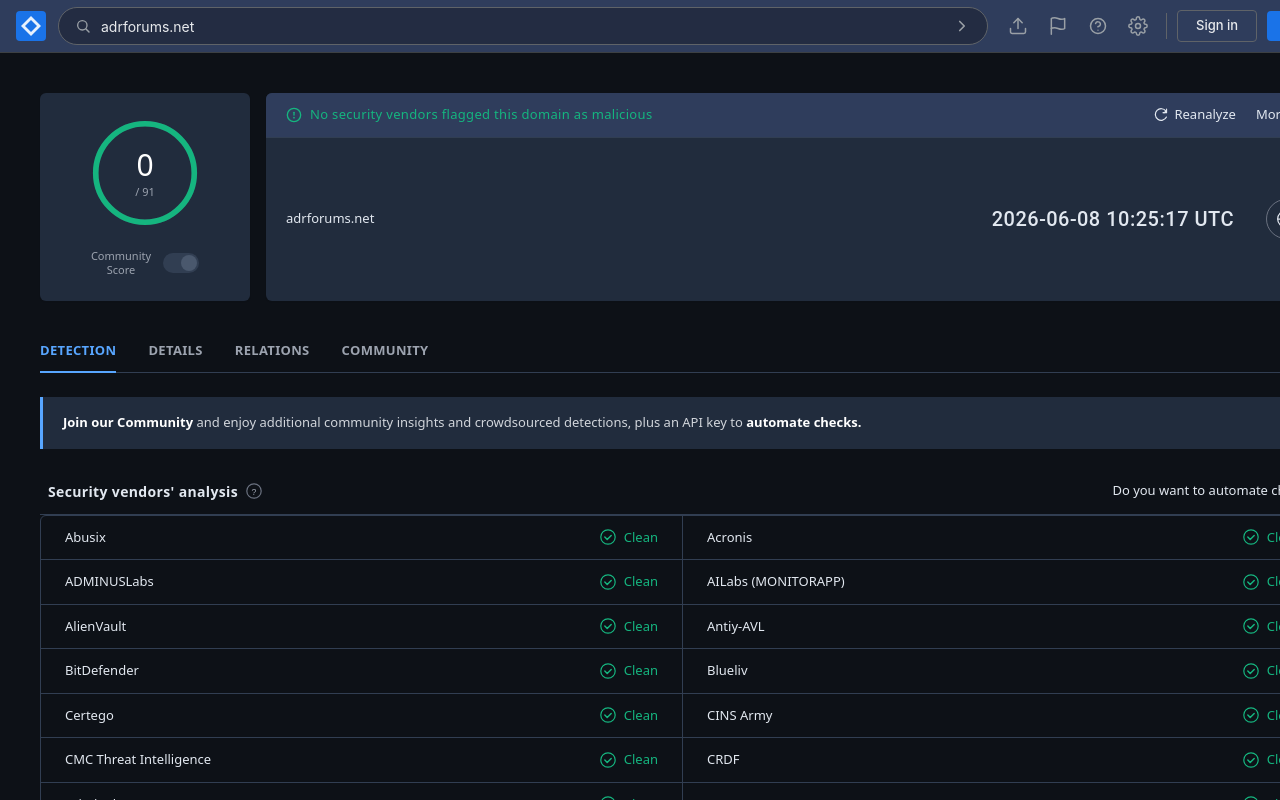
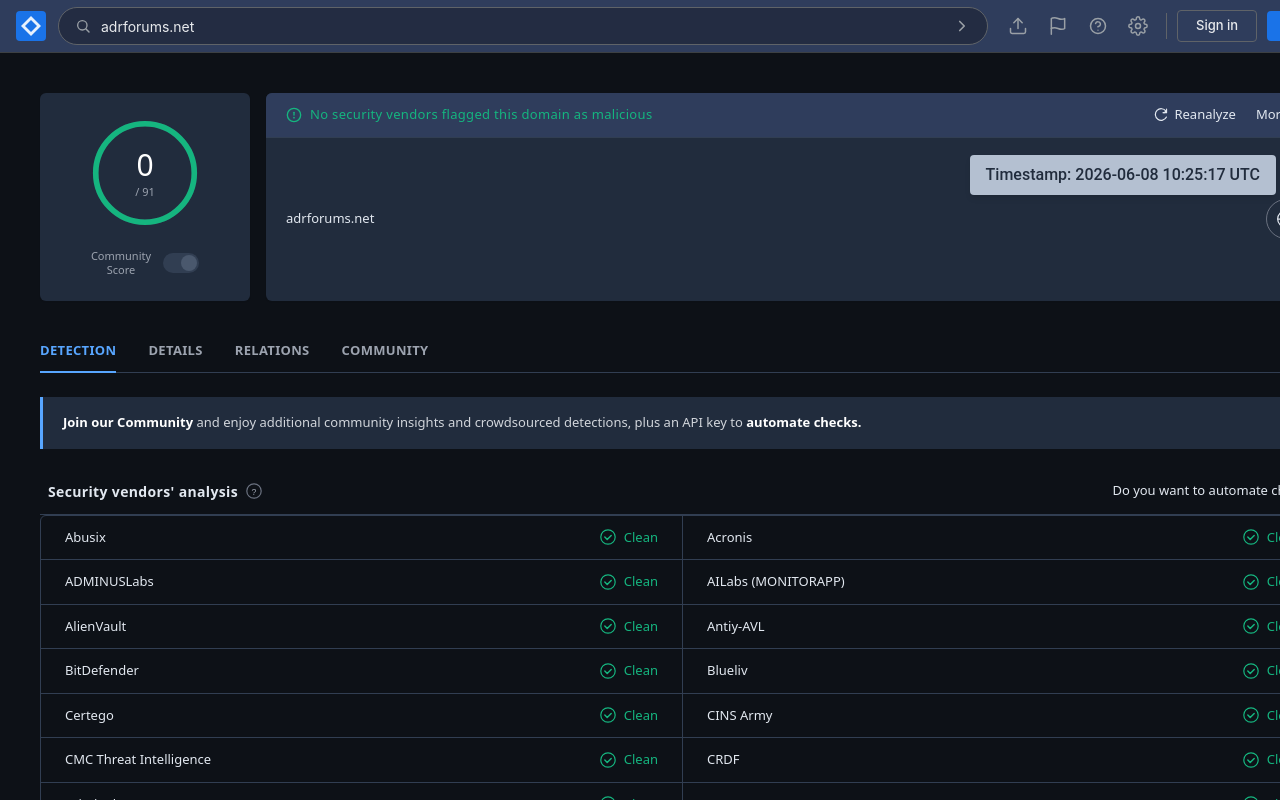
Before and after one commit to RaselMridha792/virus-total-dan6, a Next.js app: page / in a window 1280 px wide. Shown: the top 800 px of the page. Built offline with nearby package versions, Linux system fonts and the light colour scheme.

Commit message:
fix revitions

```diff
--- a/app/page.tsx
+++ b/app/page.tsx
@@ -3,17 +3,19 @@
 import SearchHeader from "@/components/SearchHeader";
 import DateInfoCards from "@/components/DateInfoCards";
 import DomainReportMock from "@/components/DomainReportMock";
-// import TimestampFooter from "@/components/TimestampFooter";
+import TimestampWidget from "@/components/TimestampWidget";
 
 export default function Home() {
   const [domain, setDomain] = useState("adrforums.net");
 
   return (
-    <div style={{ minHeight: "100vh", backgroundColor: "#0d1117" }}>
+    <div style={{ minHeight: "100vh", backgroundColor: "#0d1117", position: "relative" }}>
+      {/* একদম উপরে ভাসমান থাকার জন্য এই উইজেটটি */}
+      <TimestampWidget />
+
       <SearchHeader domain={domain} onSearch={setDomain} />
       <DateInfoCards domain={domain} />
       <DomainReportMock domain={domain} />
-      {/* <TimestampFooter /> */}
     </div>
   );
 }
--- a/components/DateInfoCards.tsx
+++ b/components/DateInfoCards.tsx
@@ -1,53 +1,12 @@
 "use client";
-import { useEffect, useRef, useState } from "react";
 
 interface DateInfoCardsProps {
   domain: string;
 }
 
-// 🕒 UTC Time Helpers (আপনার ফুটার থেকে নেওয়া)
-function getUTCString(): string {
-  const now = new Date();
-  const y = now.getUTCFullYear();
-  const mo = String(now.getUTCMonth() + 1).padStart(2, "0");
-  const d = String(now.getUTCDate()).padStart(2, "0");
-  const h = String(now.getUTCHours()).padStart(2, "0");
-  const mi = String(now.getUTCMinutes()).padStart(2, "0");
-  const s = String(now.getUTCSeconds()).padStart(2, "0");
-  return `${y}-${mo}-${d} ${h}:${mi}:${s} UTC`;
-}
-
-function toPickerFormat(val: string): string {
-  try {
-    return val.replace(" UTC", "").replace(" ", "T").slice(0, 16);
-  } catch {
-    return "";
-  }
-}
-
-function fromPickerFormat(val: string): string {
-  if (!val) return "";
-  const [date, time] = val.split("T");
-  return `${date} ${time}:00 UTC`;
-}
-
 export default function DateInfoCards({ domain }: DateInfoCardsProps) {
-  const [value, setValue] = useState("");
-  const pickerRef = useRef<HTMLInputElement>(null);
-
-  useEffect(() => {
-    setValue(getUTCString());
-  }, []);
-
-  const handleClick = () => {
-    pickerRef.current?.showPicker?.();
-    pickerRef.current?.focus();
-  };
-
   return (
     <div className="w-full mx-auto px-10 my-10 font-sans">
-
-      {/* 🚀 Main Container */}
       <div className="flex flex-col md:flex-row gap-4">
 
         {/* 🟢 LEFT CARD: Score Card */}
@@ -55,24 +14,13 @@
           <div className="relative w-28 h-28 flex flex-col items-center justify-center mb-5">
             <svg className="absolute inset-0 w-full h-full transform -rotate-90" viewBox="0 0 100 100">
               <circle cx="50" cy="50" r="44" fill="none" stroke="#313e52" strokeWidth="5" />
-              <circle
-                cx="50" cy="50" r="44"
-                fill="none"
-                stroke="#15b57f"
-                strokeWidth="5"
-                strokeLinecap="round"
-                strokeDasharray="276"
-                strokeDashoffset="0"
-              />
+              <circle cx="50" cy="50" r="44" fill="none" stroke="#15b57f" strokeWidth="5" strokeLinecap="round" strokeDasharray="276" strokeDashoffset="0" />
             </svg>
             <div className="text-white text-3xl font-normal leading-none relative z-10 mt-1">0</div>
             <div className="text-gray-400 text-[11px] font-medium relative z-10 mt-1">/ 91</div>
           </div>
-
           <div className="flex items-center gap-3">
-            <div className="text-gray-400 text-[11px] text-center leading-tight">
-              Community<br />Score
-            </div>
+            <div className="text-gray-400 text-[11px] text-center leading-tight">Community<br />Score</div>
             <div className="w-9 h-5 bg-[#313e52] rounded-full flex items-center justify-end px-0.5 cursor-pointer">
               <div className="w-4 h-4 bg-[#4a586d] rounded-full"></div>
             </div>
@@ -81,8 +29,6 @@
 
         {/* 🔵 RIGHT CARD: Information Card */}
         <div className="flex-1 flex flex-col bg-[#212c3d] rounded-md overflow-hidden shadow-sm">
-
-          {/* Top Row: Alert & Actions */}
           <div className="bg-[#2F3D5C] px-5 py-3 flex items-center justify-between border-b border-[#313e52]">
             <div className="flex items-center gap-2">
               <svg width="16" height="16" viewBox="0 0 24 24" fill="none" className="text-[#15b57f] shrink-0">
@@ -94,7 +40,6 @@
                 No security vendors flagged this domain as malicious
               </span>
             </div>
-
             <div className="flex items-center gap-5">
               <button className="flex items-center gap-1.5 text-[#e2e8f0] hover:text-white text-[13px] font-medium transition-colors">
                 <svg width="14" height="14" viewBox="0 0 24 24" fill="none" stroke="currentColor" strokeWidth="2">
@@ -111,51 +56,12 @@
             </div>
           </div>
 
-          {/* Bottom Row: Domain & Repositioned Timestamp */}
           <div className="px-5 py-6 flex flex-col md:flex-row md:items-center justify-between flex-1">
-
-            {/* Domain Name */}
             <div className="text-[#e2e8f0] text-[13px] font-medium">
               {domain}
             </div>
-
-            {/* 🛠️ REPOSITIONED SECTION: Replaced old dates with interactive timestamp */}
-            <div className="flex items-center gap-6 relative">
-
-              <div className="relative">
-                {/* Clickable Timestamp Text (ক্লায়েন্ট যেখানে মার্ক করেছেন সেখানে বসানো হয়েছে) */}
-                <div
-                  onClick={handleClick}
-                  className="text-[#e2e8f0] text-[20px] font-medium tracking-wide cursor-pointer hover:text-white transition-colors"
-                  style={{ fontFamily: "Roboto, monospace, Arial, sans-serif" }}
-                >
-                  {value}
-                </div>
-
-                {/* Hidden Date Picker triggered by text click */}
-                <input
-                  ref={pickerRef}
-                  type="datetime-local"
-                  value={toPickerFormat(value)}
-                  onChange={(e) => {
-                    if (e.target.value) {
-                      setValue(fromPickerFormat(e.target.value));
-                    }
-                  }}
-                  style={{
-                    position: "absolute",
-                    top: 0,
-                    left: 0,
-                    opacity: 0,
-                    width: "100%",
-                    height: "100%",
-                    pointerEvents: "none",
-                    zIndex: -1,
-                  }}
-                />
-              </div>
-
-              {/* VirusTotal Globe/Link Icon */}
+            <div className="flex items-center">
+              {/* শুধুমাত্র Globe আইকনটি রাখা হয়েছে */}
               <div className="w-10 h-10 rounded-full border border-gray-500 bg-[#212c3d] flex items-center justify-center shrink-0 ml-2 relative">
                 <svg width="20" height="20" viewBox="0 0 24 24" fill="none" stroke="#e2e8f0" strokeWidth="1.5">
                    <circle cx="12" cy="12" r="10" />
@@ -169,11 +75,9 @@
                   </svg>
                 </div>
               </div>
-
             </div>
           </div>
         </div>
-
       </div>
     </div>
   );
--- /dev/null
+++ b/components/TimestampWidget.tsx
@@ -0,0 +1,86 @@
+"use client";
+import { useEffect, useRef, useState } from "react";
+
+function getUTCString(): string {
+  const now = new Date();
+  const y = now.getUTCFullYear();
+  const mo = String(now.getUTCMonth() + 1).padStart(2, "0");
+  const d = String(now.getUTCDate()).padStart(2, "0");
+  const h = String(now.getUTCHours()).padStart(2, "0");
+  const mi = String(now.getUTCMinutes()).padStart(2, "0");
+  const s = String(now.getUTCSeconds()).padStart(2, "0");
+  return `${y}-${mo}-${d} ${h}:${mi}:${s} UTC`;
+}
+
+function toPickerFormat(val: string): string {
+  try {
+    return val.replace(" UTC", "").replace(" ", "T").slice(0, 16);
+  } catch {
+    return "";
+  }
+}
+
+function fromPickerFormat(val: string): string {
+  if (!val) return "";
+  const [date, time] = val.split("T");
+  return `${date} ${time}:00 UTC`;
+}
+
+export default function TimestampWidget() {
+  const [value, setValue] = useState("");
+  const pickerRef = useRef<HTMLInputElement>(null);
+
+  useEffect(() => {
+    setValue(getUTCString());
+  }, []);
+
+  const handleClick = () => {
+    pickerRef.current?.showPicker?.();
+    pickerRef.current?.focus();
+  };
+
+  return (
+    <div
+      style={{
+        position: "fixed",
+        top: "155px", // 🛠️ 24px থেকে বাড়িয়ে 90px করা হয়েছে, যাতে হেডারের নিচে থাকে
+        right: "4px",
+        zIndex: 9999,
+      }}
+    >
+      <div style={{ position: "relative" }}>
+        <div
+          onClick={handleClick}
+          className="bg-[#b4c0d1] text-[#212c3d] font-medium px-4 py-2 rounded shadow-md cursor-pointer hover:bg-[#a3b1c2] transition-colors"
+          style={{
+            fontFamily: "Roboto, monospace, Arial, sans-serif",
+            fontSize: "16px",
+          }}
+        >
+          Timestamp: {value}
+        </div>
+
+        <input
+          ref={pickerRef}
+          type="datetime-local"
+          value={toPickerFormat(value)}
+          onChange={(e) => {
+            if (e.target.value) {
+              setValue(fromPickerFormat(e.target.value));
+            }
+          }}
+          style={{
+            position: "absolute",
+            top: 0,
+            left: 0,
+            opacity: 0,
+            width: "100%",
+            height: "100%",
+            pointerEvents: "none",
+            zIndex: -1,
+          }}
+        />
+      </div>
+    </div>
+  );
+}
```
